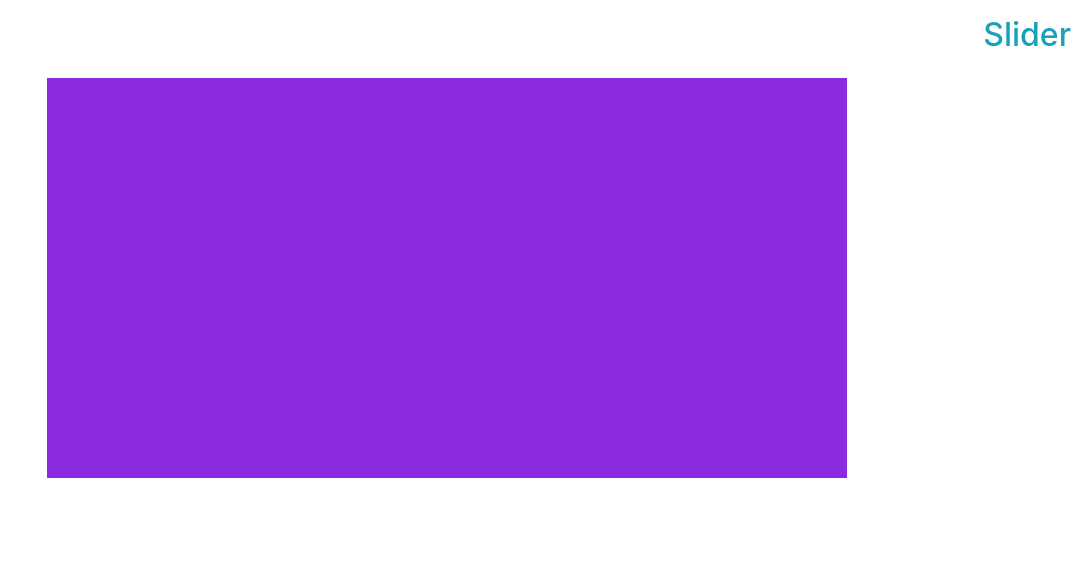
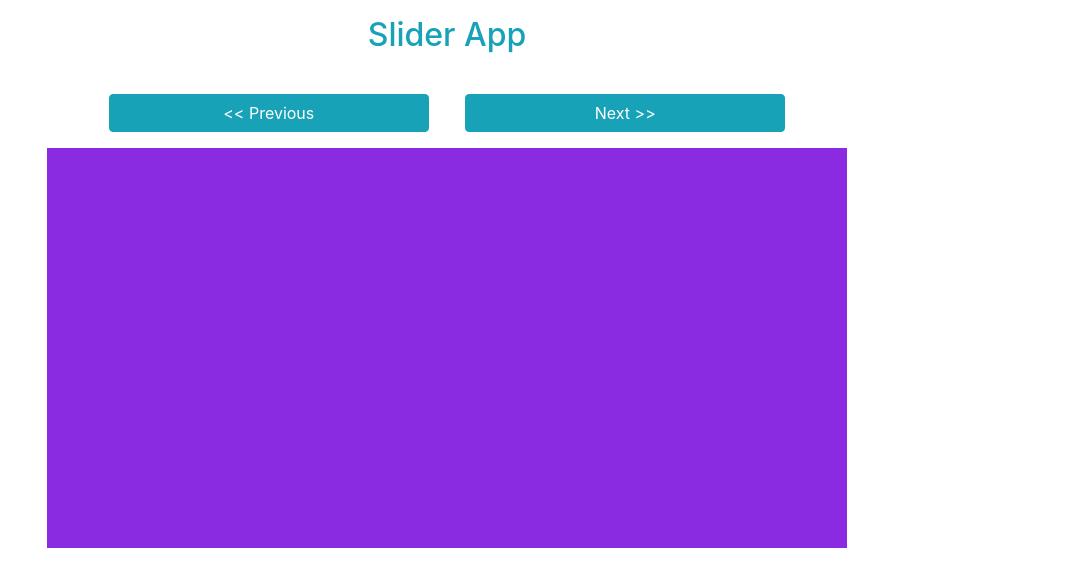
Before and after one commit to Elbie-em/Image-Slider-App, a website built with webpack: page dist/index.html in a window 1280 px wide. Shown: the whole page, without its empty margins (193-1280 px from the left). Built offline with nearby package versions, Linux system fonts and the light colour scheme.

Commit message:
Add Buttons, restructure layout

```diff
--- a/dist/index.html
+++ b/dist/index.html
@@ -14,7 +14,11 @@
 </head>
 <body>
     <div>
-      <h2 class='text-right p-3 text-info'>Slider</h2>
+      <h2 class='text-center p-3 text-info'>Slider App</h2>
+      <div class="text-center">
+        <button class='btn btn-info m-3 w-25'> << Previous </button>
+        <button class='btn btn-info m-3 w-25'> Next >> </button>
+      </div>
       <div id="sliderContainer">
 
       </div>
```
